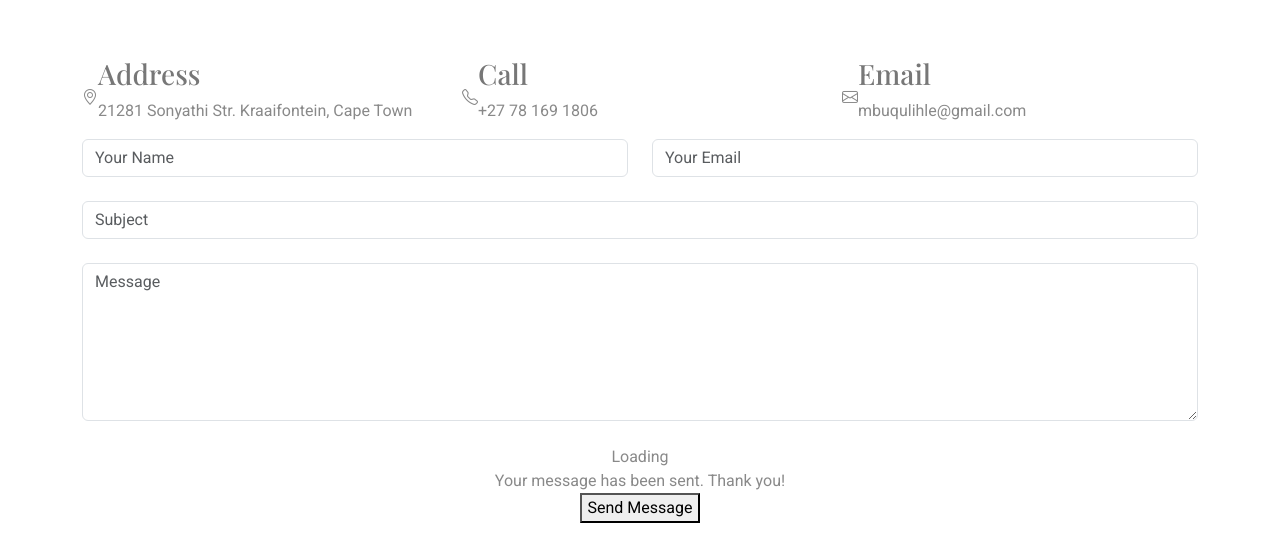
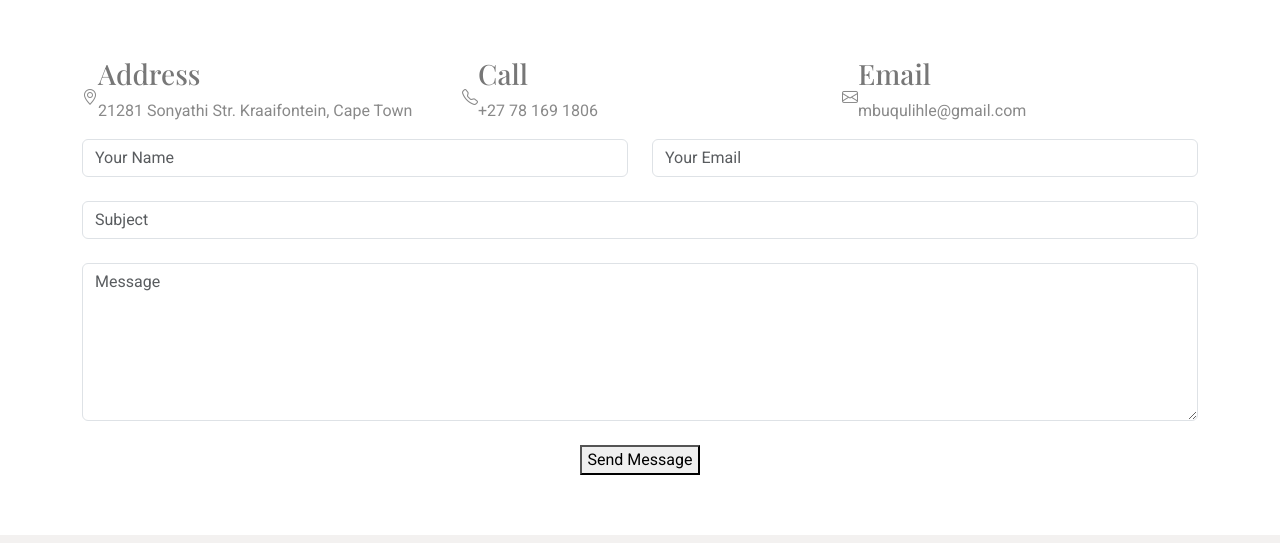
Before and after one commit to LihleLee/Lihle-Portfolio, a plain HTML site: page index.html in a window 1280 px wide. Shown: the part 2895-3438 px from the top of the page. Drawn offline with nearby package versions, Linux system fonts and the light colour scheme; a web font is replaced by a local one.

Commit message:
without loading

```diff
--- a/index.html
+++ b/index.html
@@ -266,9 +266,9 @@
               </div>
 
               <div class="col-md-12 text-center">
-                <div class="loading">Loading</div>
+                <!-- <div class="loading">Loading</div>
                 <div class="error-message"></div>
-                <div class="sent-message">Your message has been sent. Thank you!</div>
+                <div class="sent-message">Your message has been sent. Thank you!</div> -->
 
                 <button type="submit">Send Message</button>
               </div>
```
